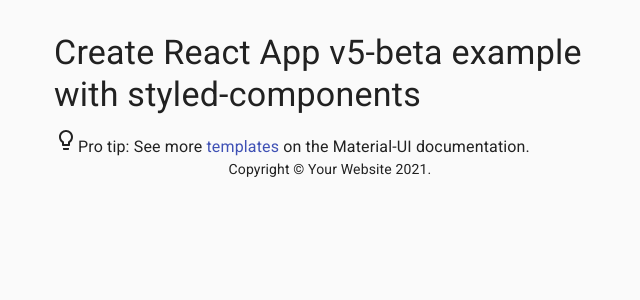
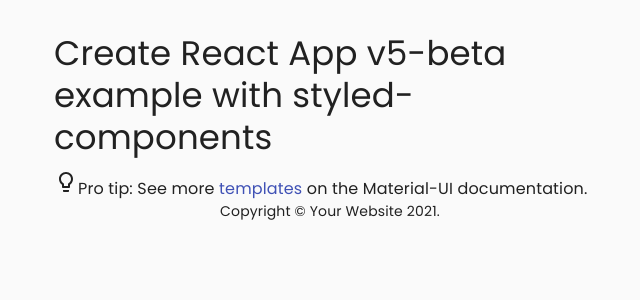
Before and after one commit to irwinschmitt/latitude-boilerplate, a React (Create React App) app: page / in a window 1280 px wide. Shown: the top 300 px of the page, without its empty margins (310-950 px from the left). Built offline with nearby package versions, Linux system fonts and the light colour scheme.

Commit message:
Add Poppins font

```diff
--- a/public/index.html
+++ b/public/index.html
@@ -26,9 +26,12 @@
     -->
     <title>React App</title>
     <!-- Fonts to support Material Design -->
+
+    <link rel="preconnect" href="https://fonts.googleapis.com" />
+    <link rel="preconnect" href="https://fonts.gstatic.com" crossorigin />
     <link
+      href="https://fonts.googleapis.com/css2?family=Poppins:ital,wght@0,100;0,200;0,300;0,400;0,500;0,600;0,700;0,800;0,900;1,100;1,200;1,300;1,400;1,500;1,600;1,700;1,800;1,900&display=swap"
       rel="stylesheet"
-      href="https://fonts.googleapis.com/css?family=Roboto:300,400,500,700&display=swap"
     />
   </head>
   <body>
--- a/src/App.jsx
+++ b/src/App.jsx
@@ -4,6 +4,13 @@
 import Box from "@material-ui/core/Box";
 import Link from "@material-ui/core/Link";
 import ProTip from "./ProTip";
+import { createTheme, ThemeProvider } from "@material-ui/core";
+
+export const theme = createTheme({
+  typography: {
+    fontFamily: ["Poppins"].join(","),
+  },
+});
 
 function Copyright() {
   return (
@@ -19,6 +26,7 @@
 
 export default function App() {
   return (
+    <ThemeProvider theme={theme}>
       <Container maxWidth="sm">
         <Box sx={{ my: 4 }}>
           <Typography variant="h4" component="h1" gutterBottom>
@@ -28,5 +36,6 @@
           <Copyright />
         </Box>
       </Container>
+    </ThemeProvider>
   );
 }
```
Also changed, not shown: package.json (+12 -0 lines), 1 other file (tests, documents, lock files or other folders). Lines whose indentation alone changed are shown as unchanged.
